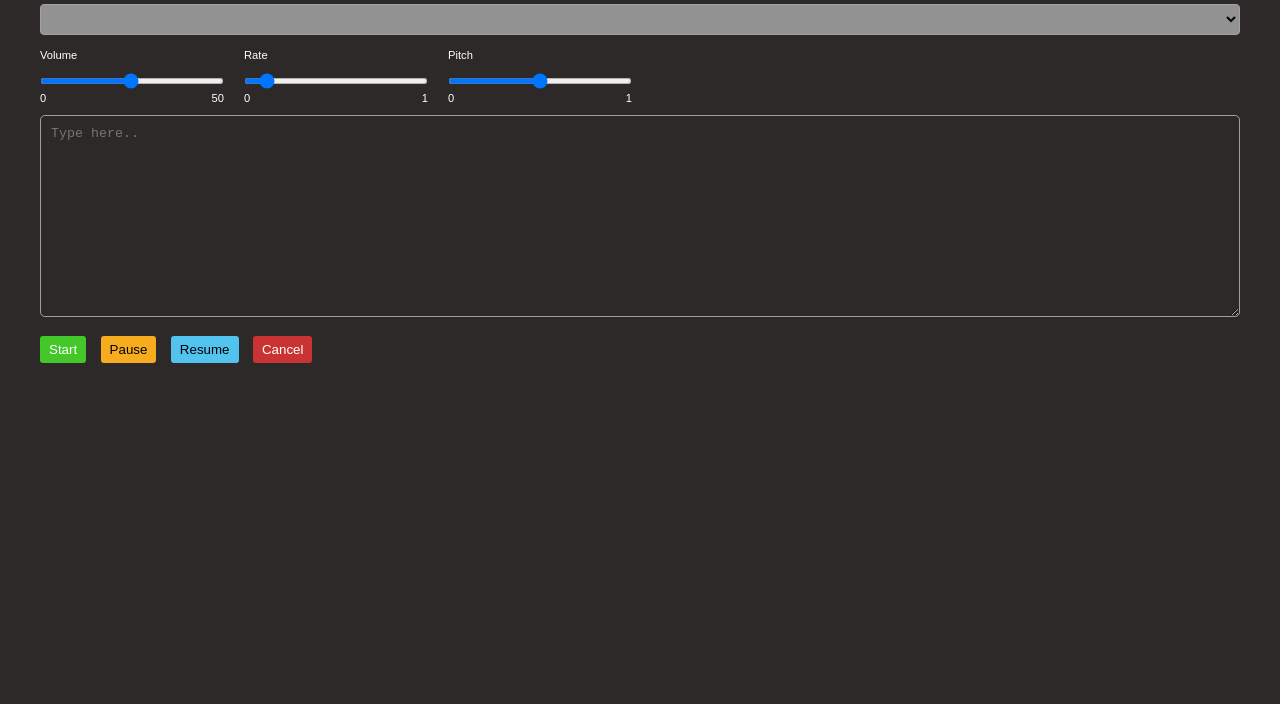
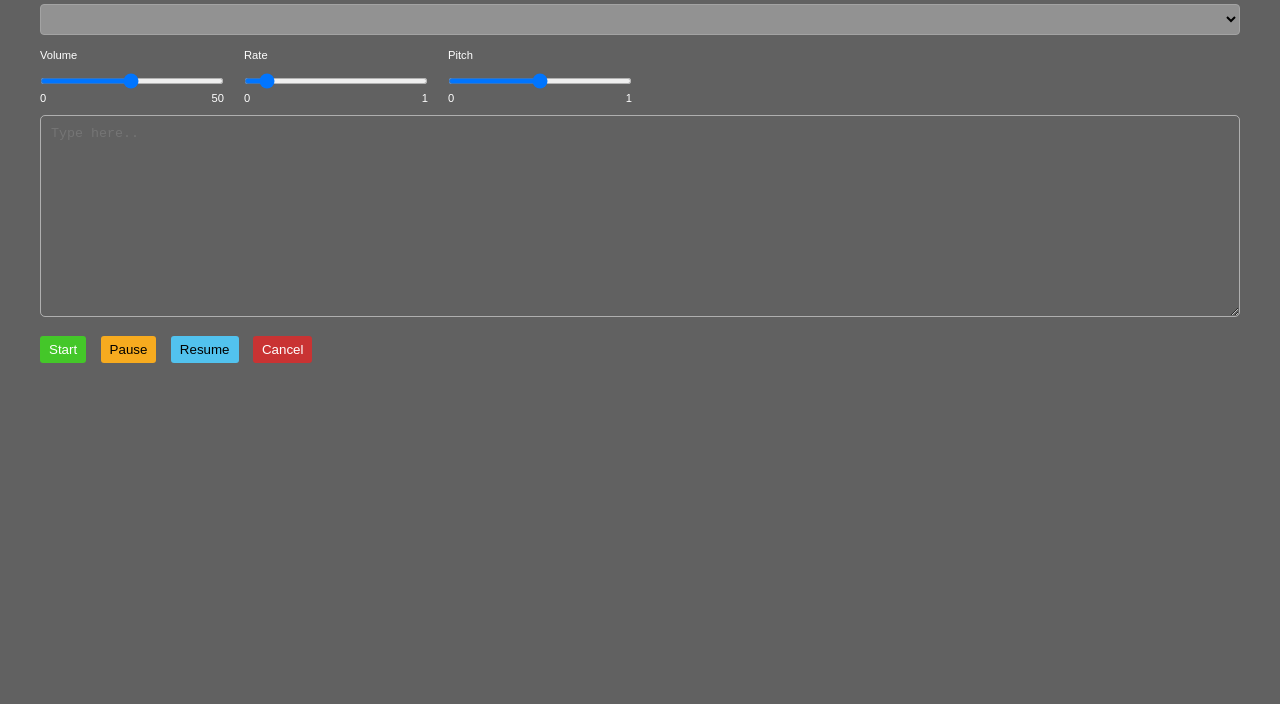
Before and after one commit to prafullepili/Voice-speech, a plain HTML site: page index.html in a window 1280 px wide. Shown: the part 96-800 px from the top of the page. Drawn offline with Linux system fonts and the light colour scheme.

Commit message:
voice speech

```diff
--- a/style.css
+++ b/style.css
@@ -7,7 +7,9 @@ h1{
     padding: 10px 0;
 }
 :root {
-    --bg-color:#2e2929;
+    /* --bg-color:#2e2929; */
+    --bg-color: rgb(97, 97, 97);
+
 }
 .container {
     width: 100%;
```
